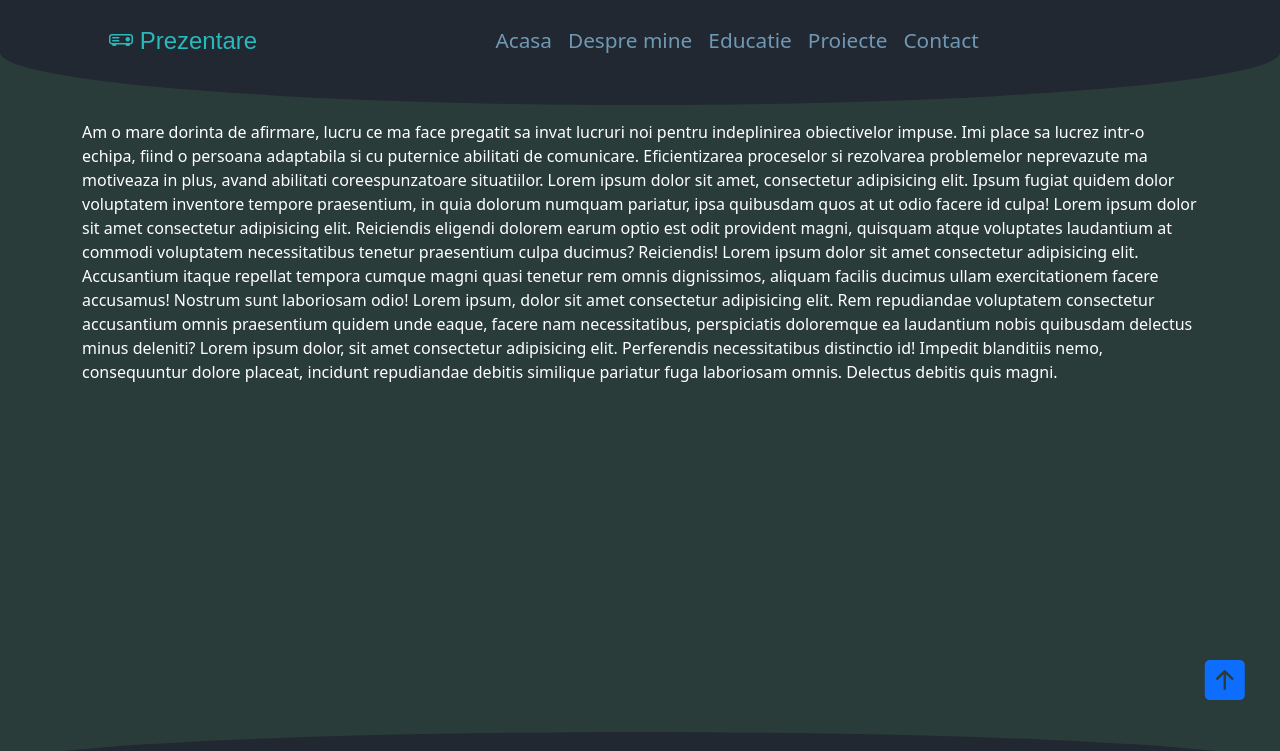
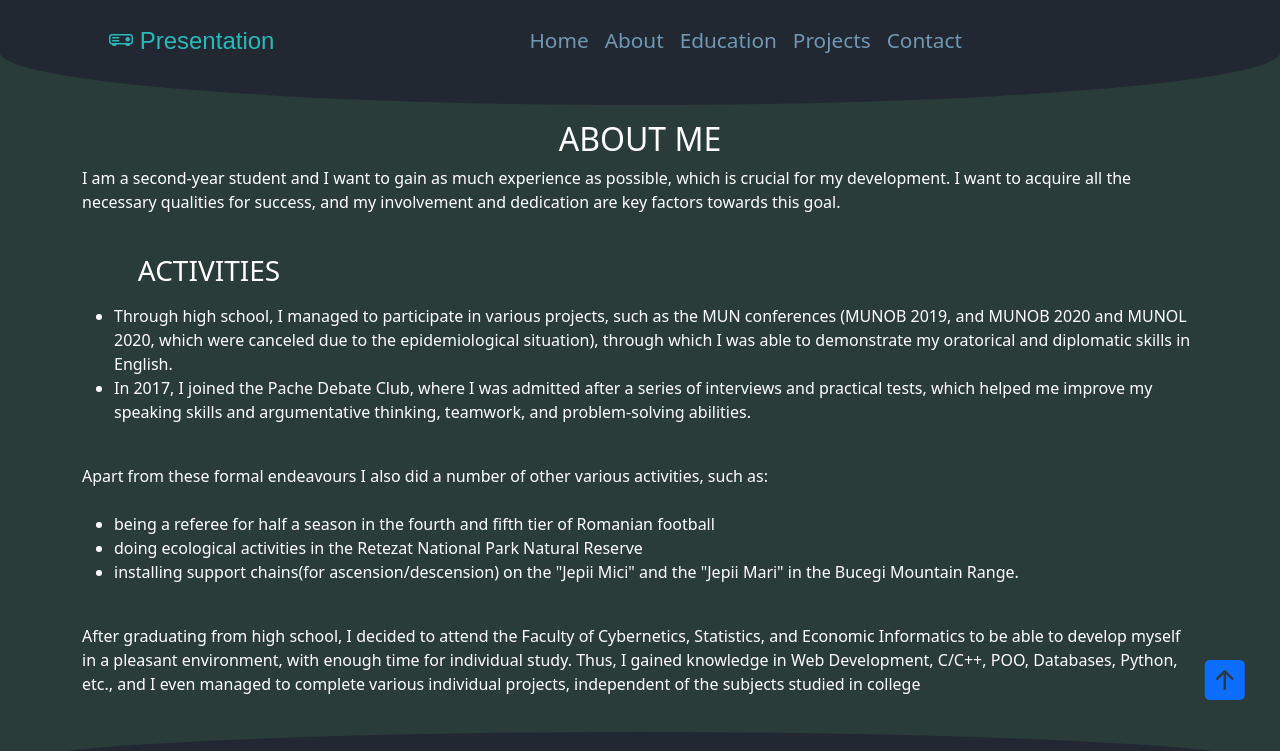
Before and after one commit to GainaOctavian/GainaOctavian.github.io, a plain HTML site: page pages/despre.html in a window 1280 px wide. Shown: the top 751 px of the page. Drawn offline with nearby package versions, Linux system fonts and the light colour scheme; a small style sheet from the web is missing.

Commit message:
second commit

```diff
--- a/pages/despre.html
+++ b/pages/despre.html
@@ -5,7 +5,7 @@
     <meta charset="UTF-8">
     <meta http-equiv="X-UA-Compatible" content="IE=edge">
     <meta name="viewport" content="width=device-width, initial-scale=1.0">
-    <title>Prezentare</title>
+    <title>Presentation</title>
     <link href="https://cdn.jsdelivr.net/npm/bootstrap@5.3.0-alpha1/dist/css/bootstrap.min.css" rel="stylesheet">
     <link rel="stylesheet" href="https://cdn.jsdelivr.net/npm/bootstrap-icons@1.10.3/font/bootstrap-icons.css">
     <link href="https://www.dafontfree.net/embed/ZnJhbmtsaW4tZ290aGljLW1lZGl1bS1jb25kLXJlZ3VsYXImZGF0YS8zMi9mLzE1NDEzMC9GcmFua2xpbiBHb3RoaWMgTWVkaXVtIENvbmQgUmVndWxhci50dGY" rel="stylesheet" type="text/css"/>
@@ -21,23 +21,23 @@
             <nav class="navbar navbar-expand-lg bg-body-tertiary bg-dark navigatie" data-bs-theme="navigatie">
                 <div class="container-fluid">
                     <a class="navbar-brand" href="../index.html">
-                        <i class="bi bi-projector"></i> Prezentare</a>
+                        <i class="bi bi-projector"></i> Presentation</a>
                   <button class="navbar-toggler" type="button" data-bs-toggle="collapse" data-bs-target="#navbarNav" aria-controls="navbarNav" aria-expanded="false" aria-label="Toggle navigation">
                     <span class="navbar-toggler-icon"></span>
                   </button>
                   <div class="collapse navbar-collapse centrare p-2 justify-content-evenly" id="navbarNav">
                     <ul class="navbar-nav ">
                       <li class="nav-item">
-                        <a class="nav-link active" aria-current="page" href="../index.html">Acasa</a>
+                        <a class="nav-link active" aria-current="page" href="../index.html">Home</a>
                       </li>
                       <li class="nav-item">
-                        <a class="nav-link" href="despre.html">Despre mine</a>
+                        <a class="nav-link" href="despre.html">About</a>
                       </li>
                       <li class="nav-item">
-                        <a class="nav-link" href="edu.html">Educatie</a>
+                        <a class="nav-link" href="edu.html">Education</a>
                       </li>
                       <li class="nav-item">
-                        <a class="nav-link " href="proiecte.html">Proiecte</a>
+                        <a class="nav-link " href="proiecte.html">Projects</a>
                       </li>
                       <li class="nav-item">
                         <a class="nav-link" href="contact.html">Contact</a>
@@ -55,17 +55,63 @@
     <br>
     <br>
     <div class="container-fluid container-lg">
+      <h2 style="text-align: center !important;">ABOUT ME</h2>
       <p>
-        Am o mare dorinta de afirmare, lucru ce ma face pregatit sa invat lucruri noi pentru indeplinirea obiectivelor impuse.
-        Imi place sa lucrez intr-o echipa, fiind o persoana adaptabila si cu puternice abilitati de comunicare. Eficientizarea
-        proceselor si rezolvarea problemelor neprevazute ma motiveaza in plus, avand abilitati coreespunzatoare situatiilor.
-        Lorem ipsum dolor sit amet, consectetur adipisicing elit. Ipsum fugiat quidem dolor voluptatem inventore tempore praesentium, in quia dolorum numquam pariatur, ipsa quibusdam quos at ut odio facere id culpa!
-        Lorem ipsum dolor sit amet consectetur adipisicing elit. Reiciendis eligendi dolorem earum optio est odit provident magni, quisquam atque voluptates laudantium at commodi voluptatem necessitatibus tenetur praesentium culpa ducimus? Reiciendis!
-        Lorem ipsum dolor sit amet consectetur adipisicing elit. Accusantium itaque repellat tempora cumque magni quasi tenetur rem omnis dignissimos, aliquam facilis ducimus ullam exercitationem facere accusamus! Nostrum sunt laboriosam odio!
-        Lorem ipsum, dolor sit amet consectetur adipisicing elit. Rem repudiandae voluptatem consectetur accusantium omnis praesentium quidem unde eaque, facere nam necessitatibus, perspiciatis doloremque ea laudantium nobis quibusdam delectus minus deleniti?
-        Lorem ipsum dolor, sit amet consectetur adipisicing elit. Perferendis necessitatibus distinctio id! Impedit blanditiis nemo, consequuntur dolore placeat, incidunt repudiandae debitis similique pariatur fuga laboriosam omnis. Delectus debitis quis magni.
-
+        I am a second-year student and I want to gain as much experience
+        as possible, which is crucial for my development. I want to acquire all
+        the necessary qualities for success, and my involvement and
+        dedication are key factors towards this goal.
       </p>
+      <br>
+      <h3 style="margin-left:5%;">ACTIVITIES</h3>
+      <p>
+        <ul>
+          <li>
+            Through high school, I managed to participate in various
+            projects, such as the MUN conferences (MUNOB 2019, and
+            MUNOB 2020 and MUNOL 2020, which were canceled due to
+            the epidemiological situation), through which I was able to
+            demonstrate my oratorical and diplomatic skills in English.
+          </li>
+          <li>
+            In 2017, I joined the Pache Debate Club, where I was admitted
+            after a series of interviews and practical tests, which helped me
+            improve my speaking skills and argumentative thinking,
+            teamwork, and problem-solving abilities.
+          </li>
+        </ul>
+        <br>
+        Apart from these formal endeavours I also did a number of other
+        various activities, such as:
+        <br>
+        <br>
+        <ul>
+          <li>
+            being a referee for half a season in the fourth and fifth tier of
+            Romanian football
+          </li>
+          <li>
+            doing ecological activities in the Retezat National Park Natural Reserve
+          </li>
+          <li>
+            installing support chains(for ascension/descension) on the
+            "Jepii Mici" and the "Jepii Mari" in the Bucegi Mountain Range.
+          </li>
+        </ul>
+      </p>
+      <br>
+      <p>
+        After graduating from high school, I decided to attend the Faculty of
+        Cybernetics, Statistics, and Economic Informatics to be able to
+        develop myself in a pleasant environment, with enough time for
+        individual study. Thus, I gained knowledge in Web Development,
+        C/C++, POO, Databases, Python, etc., and I even managed to
+        complete various individual projects, independent of the subjects
+        studied in college
+      </p>
+      <br>
+      <br>
+      <br>
     </div>
 
     <div id="tt" aria-hidden="true">
```
Also changed, not shown: index.html (+8 -8 lines), pages/contact.html (+6 -6 lines), pages/edu.html (+39 -19 lines), pages/proiecte.html (+51 -20 lines), 1 other file.
